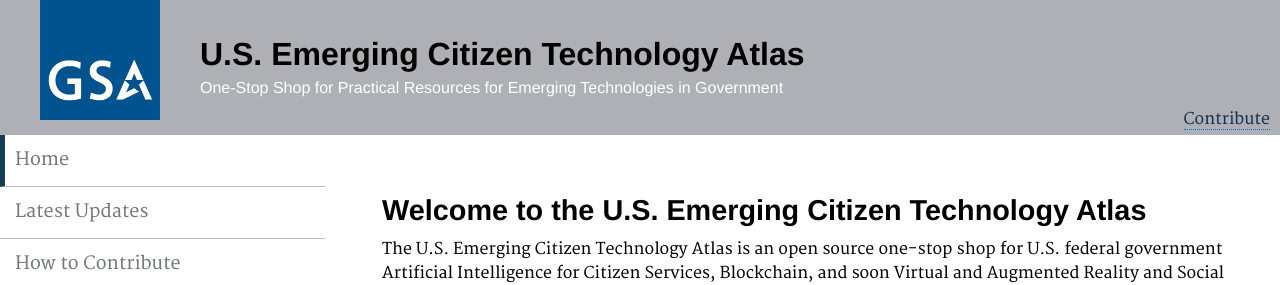
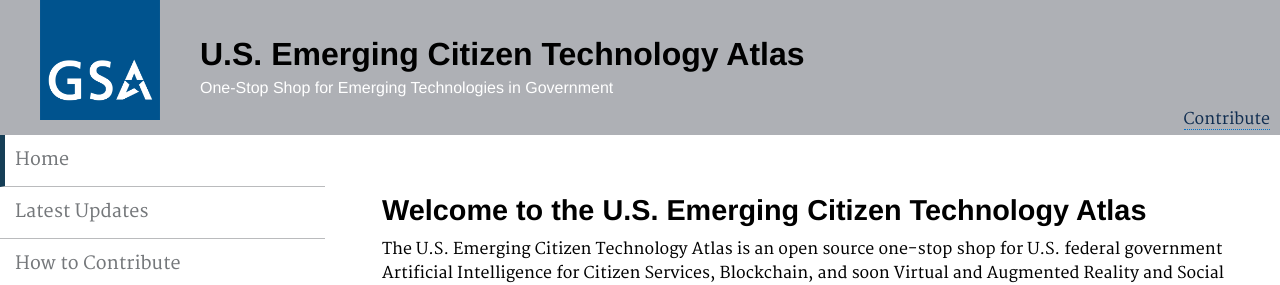
Before and after one commit to GSA/emerging-technology-atlas, a Jekyll site: the page built from pages/index.md, in a window 1280 px wide. Shown: the top 285 px of the page. Built offline with Jekyll 4.4.1, drawn with Linux system fonts in a browser that asks for light colours.

Commit message:
Update default.html

```diff
--- a/_layouts/default.html
+++ b/_layouts/default.html
@@ -56,7 +56,7 @@
         <div class="pheader_body">
           <div class="pg_header">
             <h1>U.S. Emerging Citizen Technology Atlas</h1>
-            <h2>One-Stop Shop for Practical Resources for Emerging Technologies in Government </h2>
+            <h2>One-Stop Shop for Emerging Technologies in Government </h2>
     			</div>
            <div class="header_menu">
              <a href="https://github.com/{{ site.org_name }}/{{ site.repo_name }}/issues/" style="color: white;" class="button">Contribute</a>
```
